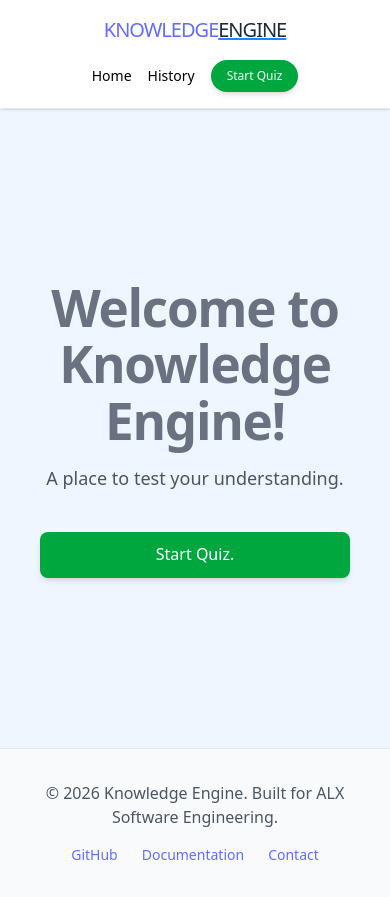
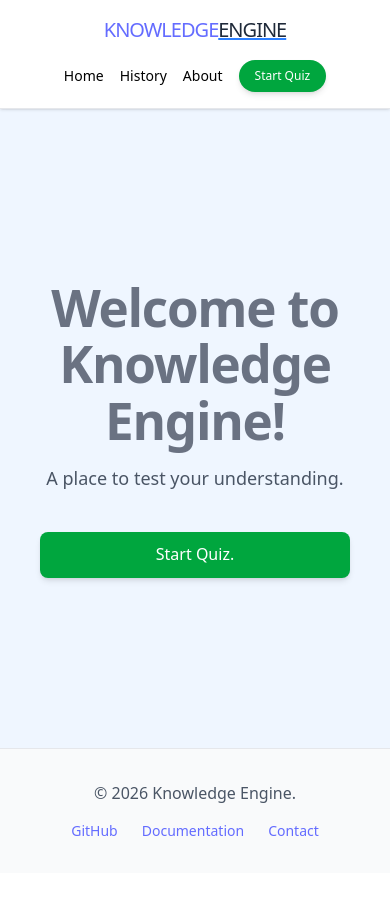
Before and after one commit to ObedK7/Quiz-App-Capstone, a React (Vite) app in the folder quiz-app-project/: page / in a window 390 px wide. After the commit the page ends 873 px from the top, so only its background shows below. Built offline with nearby package versions, Linux system fonts and the light colour scheme.

Commit message:
feat: improved responsiveness and UI experience

```diff
--- a/quiz-app-project/src/components/assessment/QuestionCard.jsx
+++ b/quiz-app-project/src/components/assessment/QuestionCard.jsx
@@ -24,7 +24,7 @@ const QuestionCard = ({ question, options, onAnswer }) => {
                 {String.fromCharCode(65 + index)}
               </span>
               <span
-                className="text-gray-700 text-sm md:text-base"
+                className="text-sm md:text-base"
                 dangerouslySetInnerHTML={{ __html: option }}
               />
             </div>
--- a/quiz-app-project/src/components/layout/Footer.jsx
+++ b/quiz-app-project/src/components/layout/Footer.jsx
@@ -7,8 +7,7 @@ const Footer = () => {
     <footer className="bg-gray-50 border-t border-gray-200 py-8 mt-auto">
       <div className="container mx-auto px-4 text-center">
         <p className="text-gray-600 font-medium">
-          &copy; {currentYear} Knowledge Engine. Built for ALX Software
-          Engineering.
+          &copy; {currentYear} Knowledge Engine.
         </p>
         <div className="mt-4 flex justify-center space-x-6 text-sm text-gray-400">
           <a href="#" className="hover:text-blue-500">
--- a/quiz-app-project/src/components/layout/Navbar.jsx
+++ b/quiz-app-project/src/components/layout/Navbar.jsx
@@ -29,7 +29,7 @@ const Navbar = () => {
           </Link>
           <Link
             to="/about"
-            className="hover:!text-gray-600 !text-black transition-colors hidden sm:block"
+            className="hover:!text-gray-600 !text-black transition-colors sm:block"
           >
             About
           </Link>
--- a/quiz-app-project/src/hooks/useQuiz.js
+++ b/quiz-app-project/src/hooks/useQuiz.js
@@ -5,7 +5,7 @@ const useQuiz = (questions = []) => {
   const [currentIndex, setCurrentIndex] = useState(0);
   const [score, setScore] = useState(0);
   const [isFinished, setIsFinished] = useState(false);
-  const [timeLeft, setTimeLeft] = useState(15);
+  const [timeLeft, setTimeLeft] = useState(20);
 
   const nextQuestion = useCallback(
     (isCorrect) => {
@@ -13,7 +13,7 @@ const useQuiz = (questions = []) => {
 
       if (currentIndex + 1 < questions.length) {
         setCurrentIndex((prev) => prev + 1);
-        setTimeLeft(15);
+        setTimeLeft(20);
       } else {
         setIsFinished(true);
       }
--- a/quiz-app-project/src/pages/Assessment.jsx
+++ b/quiz-app-project/src/pages/Assessment.jsx
@@ -59,7 +59,7 @@ const Assessment = () => {
   if (!questions || questions.length === 0) {
     return (
       <div className="text-center p-10 text-black">
-        Questions failed to load. Please refresh.
+        Opps! Make sure your device is connected to the internet.
       </div>
     );
   }
--- a/quiz-app-project/src/pages/Home.jsx
+++ b/quiz-app-project/src/pages/Home.jsx
@@ -17,7 +17,7 @@ const Home = () => {
 
       <main className="mt-10 w-full max-w-xs md:max-w-none">
         <Link to="/assessment">
-          <Button className="w-full md:w-auto px-10 py-4 text-lg text-white bg-black-500">
+          <Button className="w-full md:w-100 px-10 py-4 text-lg text-white bg-black-500">
             Start Quiz.
           </Button>
         </Link>
```
